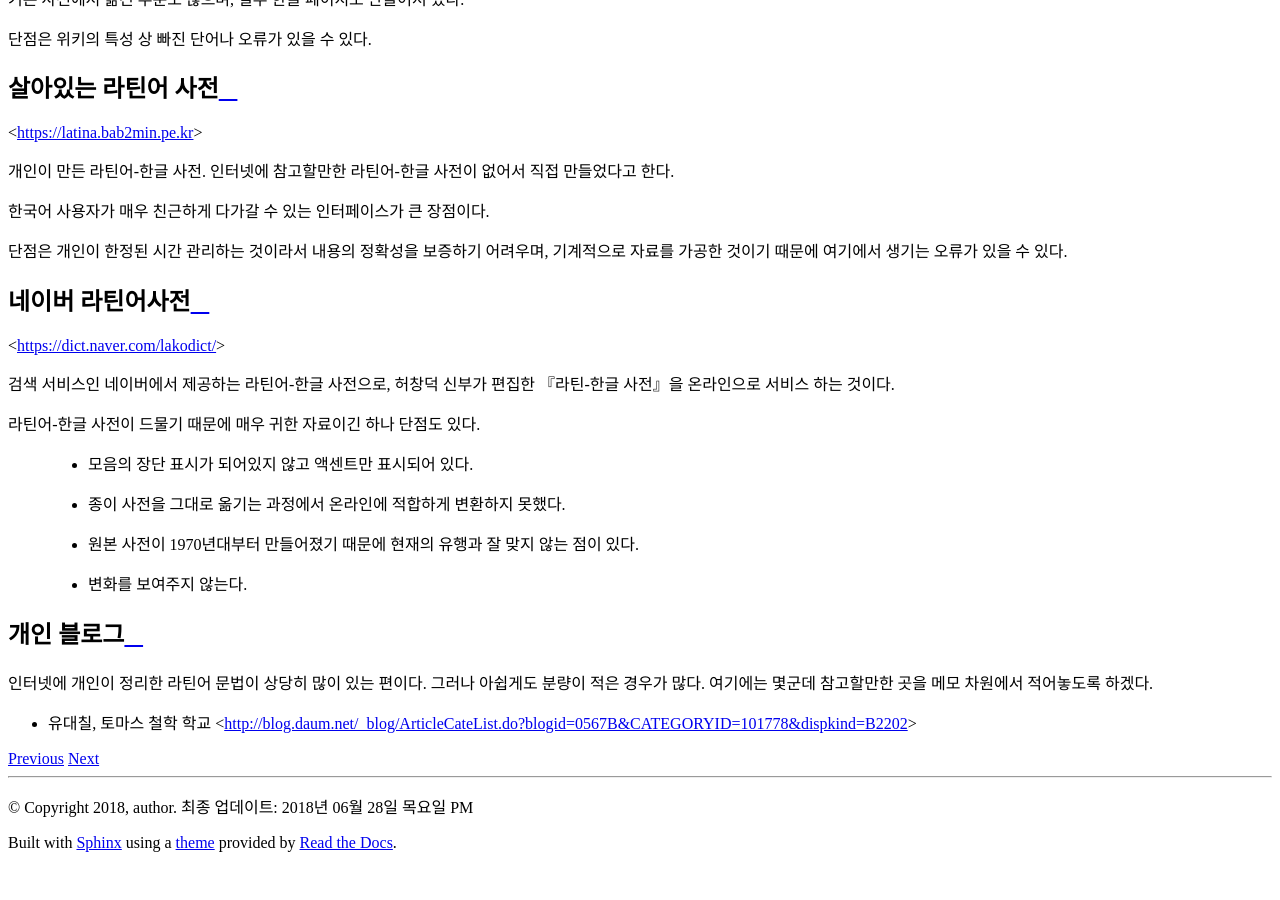
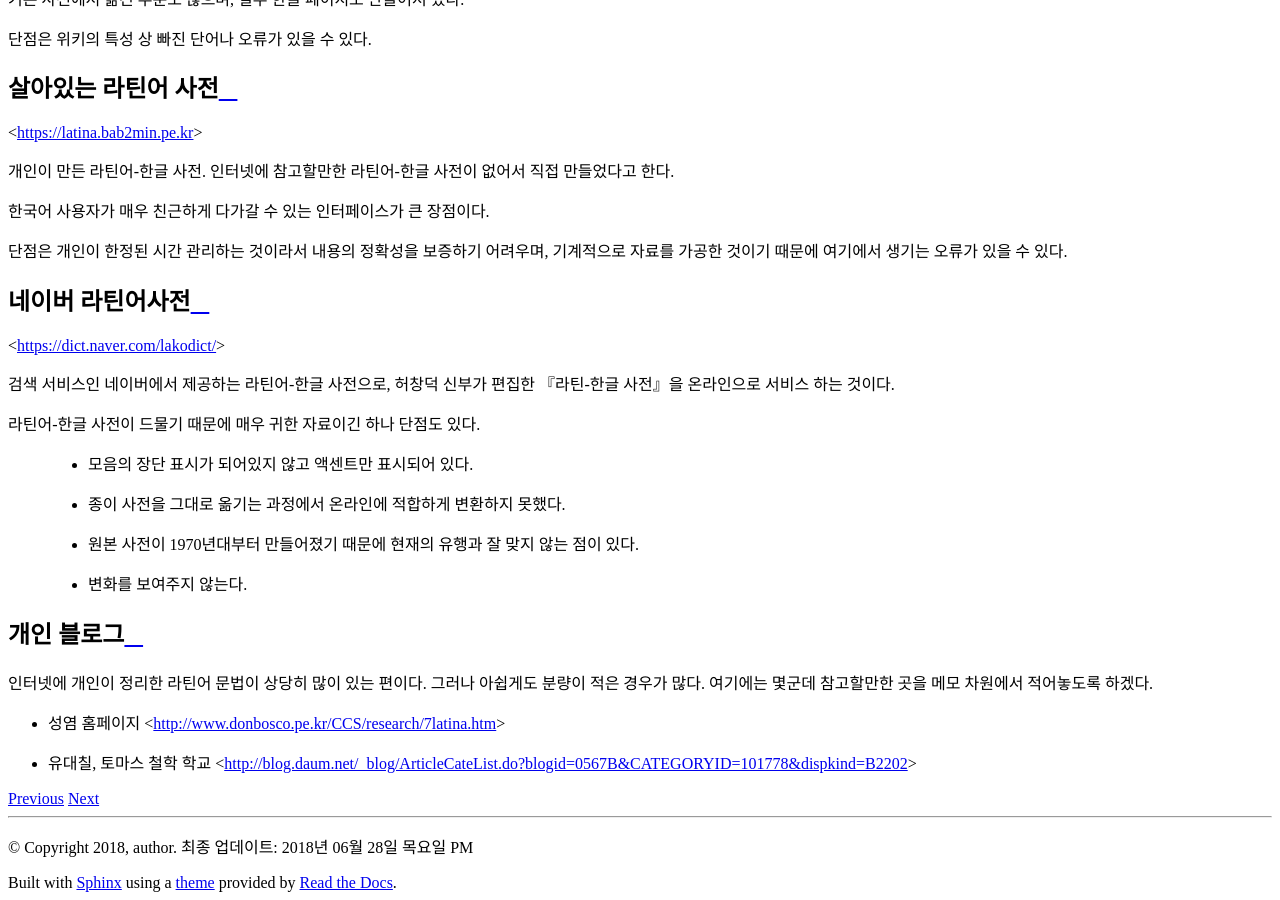
Before and after one commit to kabbala/grammatica_latina, a Sphinx documentation site: the page built from source/interrete.rst, in a window 1280 px wide and 900 px high, scrolled down 9458 px. Built offline with Sphinx 7.4.7 and the Read the Docs theme 2.0.0, drawn with Linux system fonts in a browser that asks for light colours; before the commit the page ends 10318 px from its top, so only the background shows below that.

Commit message:
성염 홈페이지 추가

```diff
--- a/source/interrete.rst
+++ b/source/interrete.rst
@@ -42,4 +42,5 @@ Wikitionary
 
 인터넷에 개인이 정리한 라틴어 문법이 상당히 많이 있는 편이다. 그러나 아쉽게도 분량이 적은 경우가 많다. 여기에는 몇군데 참고할만한 곳을 메모 차원에서 적어놓도록 하겠다.
 
+* 성염 홈페이지 <http://www.donbosco.pe.kr/CCS/research/7latina.htm>
 * 유대칠, 토마스 철학 학교 <http://blog.daum.net/_blog/ArticleCateList.do?blogid=0567B&CATEGORYID=101778&dispkind=B2202>
```
